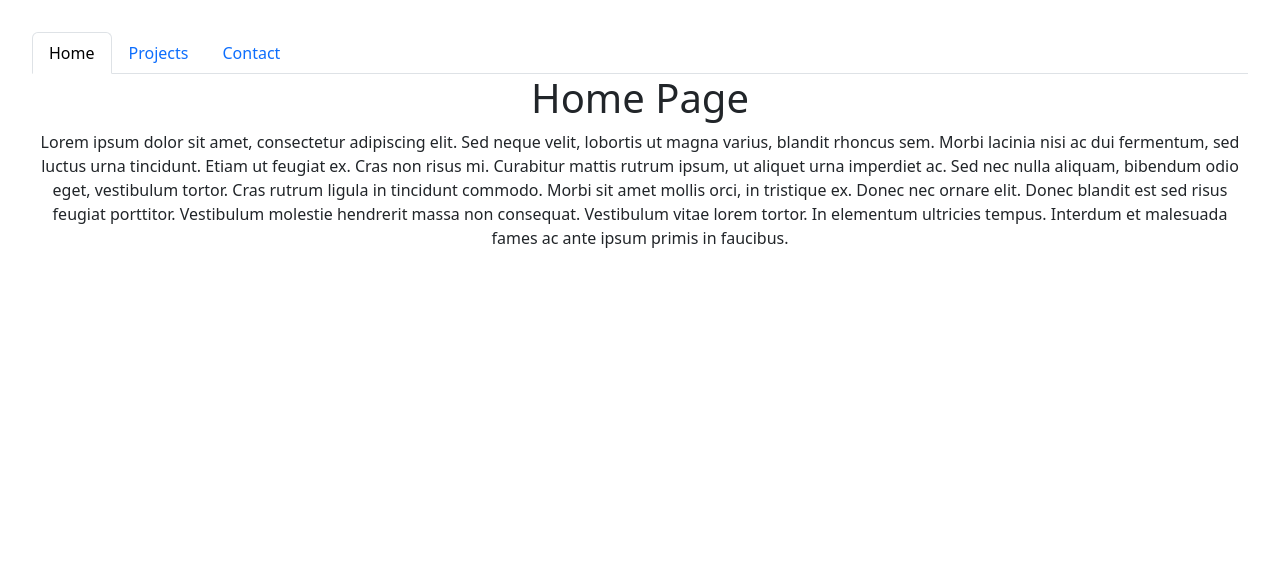
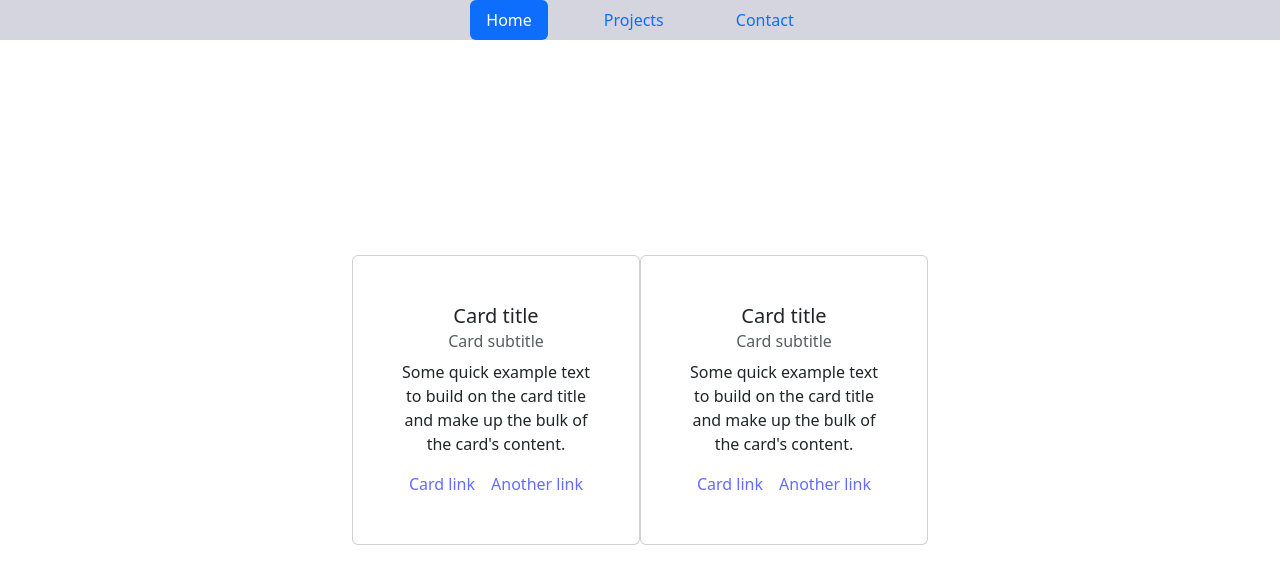
Before and after one commit to jpquental90/React-Portfolio, a React (Vite) app: page / in a window 1280 px wide. Shown: the top 584 px of the page. Built offline with nearby package versions, Linux system fonts and the light colour scheme.

Commit message:
updated navbar styles, created css files

```diff
--- a/src/components/Header.jsx
+++ b/src/components/Header.jsx
@@ -1,9 +1,11 @@
 import React from 'react';
 import { NavLink } from 'react-router-dom';
+import './header.css'
 
 function Header() {
   return (
-    <ul className="nav nav-tabs">
+    <div className='d-flex'>
+    <ul className="nav nav-pills header fixed-top justify-content-center">
       <li className="nav-item">
         <NavLink
           to="/"
@@ -37,6 +39,7 @@ function Header() {
         </NavLink>
       </li>
     </ul>
+    </div>
   );
 }
 
--- /dev/null
+++ b/src/components/header.css
@@ -0,0 +1,7 @@
+.nav {
+    background-color: rgb(213, 213, 223);
+}
+
+.nav-item {
+    padding: 0 20px 0 20px;
+}
--- a/src/components/pages/Home.jsx
+++ b/src/components/pages/Home.jsx
@@ -1,21 +1,27 @@
 import React from 'react';
+import './home.css'
 
 function Home() {
   return (
-    <div>
-      <h1>Home Page</h1>
-      <p>
-        Lorem ipsum dolor sit amet, consectetur adipiscing elit. Sed neque
-        velit, lobortis ut magna varius, blandit rhoncus sem. Morbi lacinia nisi
-        ac dui fermentum, sed luctus urna tincidunt. Etiam ut feugiat ex. Cras
-        non risus mi. Curabitur mattis rutrum ipsum, ut aliquet urna imperdiet
-        ac. Sed nec nulla aliquam, bibendum odio eget, vestibulum tortor. Cras
-        rutrum ligula in tincidunt commodo. Morbi sit amet mollis orci, in
-        tristique ex. Donec nec ornare elit. Donec blandit est sed risus feugiat
-        porttitor. Vestibulum molestie hendrerit massa non consequat. Vestibulum
-        vitae lorem tortor. In elementum ultricies tempus. Interdum et malesuada
-        fames ac ante ipsum primis in faucibus.
-      </p>
+    <div className="home-wrapper">
+      <div className="card" style={{width: '18rem'}}>
+        <div className="card-body">
+          <h5 className="card-title">Card title</h5>
+          <h6 className="card-subtitle mb-2 text-body-secondary">Card subtitle</h6>
+          <p className="card-text">Some quick example text to build on the card title and make up the bulk of the card's content.</p>
+          <a href="#" className="card-link">Card link</a>
+          <a href="#" className="card-link">Another link</a>
+        </div>
+      </div>
+      <div className="card" style={{width: '18rem'}}>
+        <div className="card-body">
+          <h5 className="card-title">Card title</h5>
+          <h6 className="card-subtitle mb-2 text-body-secondary">Card subtitle</h6>
+          <p className="card-text">Some quick example text to build on the card title and make up the bulk of the card's content.</p>
+          <a href="#" className="card-link">Card link</a>
+          <a href="#" className="card-link">Another link</a>
+        </div>
+      </div>
     </div>
   );
 }
--- /dev/null
+++ b/src/components/pages/home.css
@@ -0,0 +1,3 @@
+.home-wrapper {
+    display: flex;
+}
--- a/src/main.jsx
+++ b/src/main.jsx
@@ -3,6 +3,7 @@ import ReactDOM from 'react-dom/client'
 import App from './App.jsx'
 import 'bootstrap/dist/css/bootstrap.min.css'
 import * as bootstrap from 'bootstrap'
+import './index.css'
 
 const root = ReactDOM.createRoot(document.getElementById('root'));
 
```
